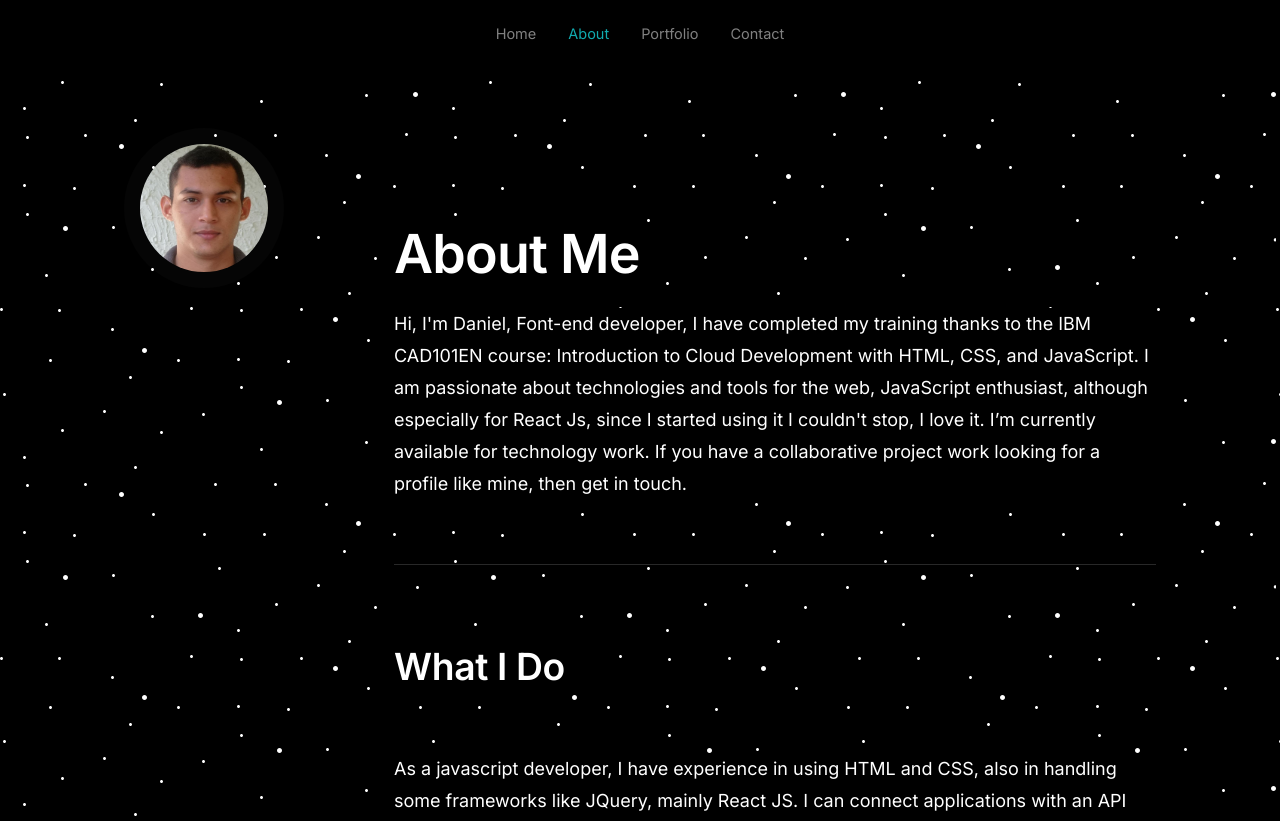
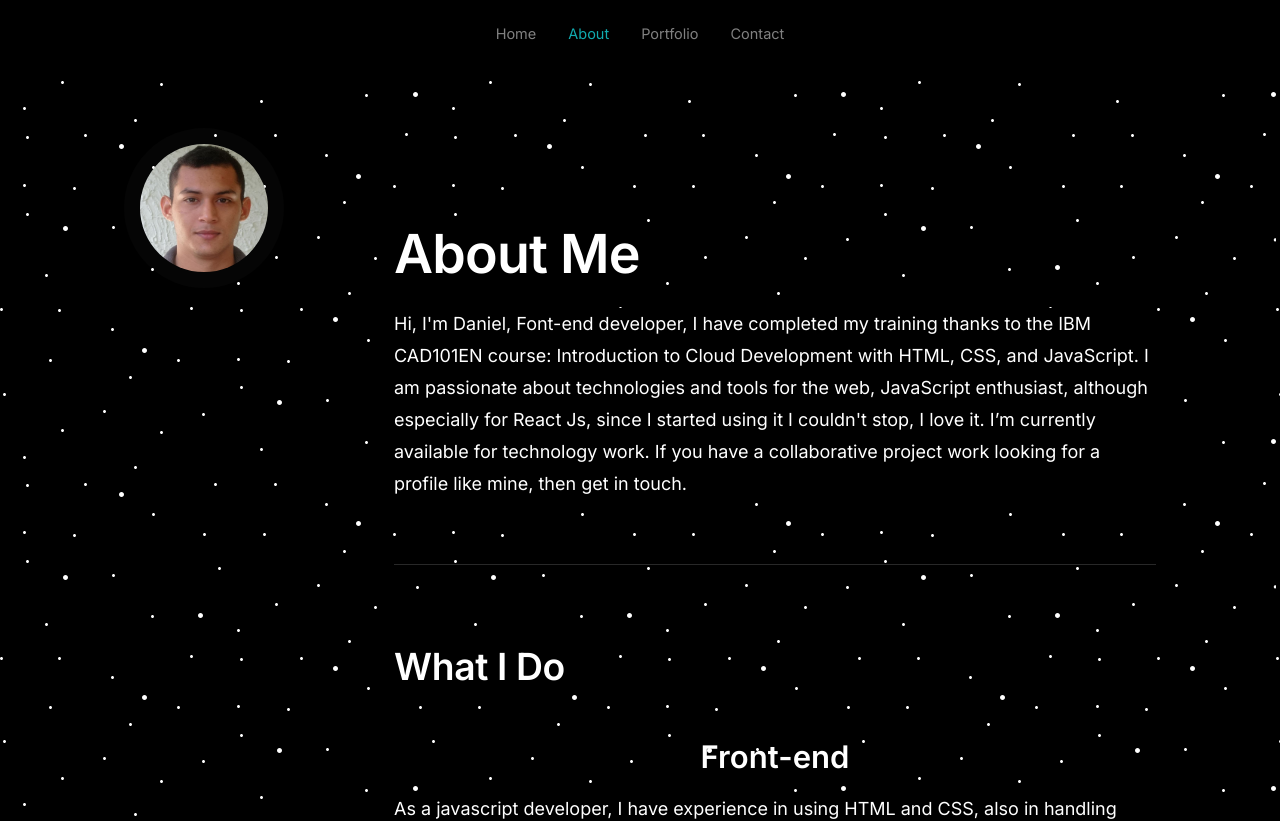
Before and after one commit to dbriceno10/portfolio, a React (Create React App) app: page /#/about in a window 1280 px wide. Shown: the top 821 px of the page. Built offline with nearby package versions, Linux system fonts and the light colour scheme.

Commit message:
cambios estéticos 1

```diff
--- a/src/components/About.js
+++ b/src/components/About.js
@@ -42,7 +42,7 @@ class About extends React.Component {
                 <hr />
                 <h2 className="about-me"><span className="about-description">What I Do</span></h2>
                 <br/>
-                <h3 className="about-me center"></h3>
+                <h3 className="about-me center">Front-end</h3>
                 <p className="about-description">As a javascript developer, I have experience in using HTML and CSS, also in handling some frameworks like JQuery, mainly React JS. I can connect applications with an API with no problem to fetch data.</p>
                 <hr/>
                 <div className="row s-about__content-bottom">
```
